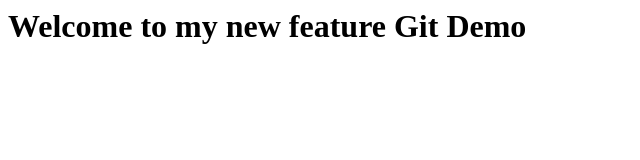
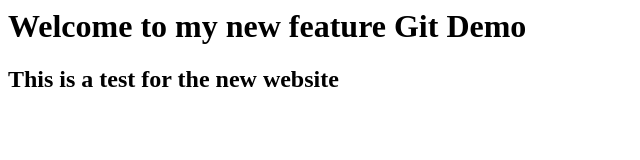
Before and after one commit to asher-genach/git-made-easy, a plain HTML site: page index.html in a window 1280 px wide. Shown: the whole page, without its empty margins (0-640 px from the left). Drawn offline with Linux system fonts and the light colour scheme.

Commit message:
Some additional changes

```diff
--- a/index.html
+++ b/index.html
@@ -1,3 +1,4 @@
 <html lang="en">
     <h1> Welcome to my new feature Git Demo </h1>
+    <h2> This is a test for the new website </h2>
 </html>
```
